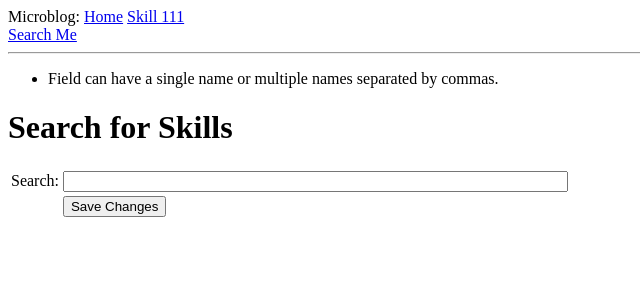
After one commit to upjohnc/skillList, a Flask app: page /SkillSearchForm in a window 1280 px wide. The commit adds this page. Shown: the top 300 px of the page, without its empty margins (0-640 px from the left). Run offline with Flask 2, Linux system fonts and the light colour scheme.

Commit message:
Finished skill search

```diff
--- a/app/forms.py
+++ b/app/forms.py
@@ -6,6 +6,9 @@ class LoginForm(Form):
     openid = StringField('openid', validators=[DataRequired()])
     remember_me = BooleanField('remember_me', default=False)
 
+class SkillSearchForm(Form):
+	skillname = StringField('skillname', validators= [DataRequired()])
+
 class EditEmployee(Form):
 	fName = StringField('fName', validators= [DataRequired()])
 	lName = StringField('lName', validators= [DataRequired()])
--- /dev/null
+++ b/app/templates/DoSearch.html
@@ -0,0 +1,18 @@
+<!-- extend base layout -->
+{% extends "base.html" %}
+
+{% block content %}
+  <h1>Search for Skills</h1>
+  <form action="" method="post" name="edit">
+      {{form.hidden_tag()}}
+      <table>
+          <tr>
+              <td>Search:</td>
+              <td>{{ form.skillname(size=60) }}</td>
+          </tr>
+                        <td></td>
+              <td><input type="submit" value="Save Changes"></td>
+          </tr>
+      </table>
+  </form>
+{% endblock %}
--- a/app/templates/EmplSkills.html
+++ b/app/templates/EmplSkills.html
@@ -1,3 +1,4 @@
+<!-- extend base layout -->
 {% extends "base.html" %}
 {% block content %}
 
--- a/app/templates/base.html
+++ b/app/templates/base.html
@@ -7,7 +7,8 @@
     {% endif %}
   </head>
   <body>
-    <div>Microblog: <a href="/index">Home</a>  <a href="/edit">Edit</a> </div>
+    <div>Microblog: <a href="/index">Home</a>  <a href="/skill/Skill 111">Skill 111</a> </div>
+    <div><a href = "/SkillSearchForm">Search Me</a></div>
     <hr>
     {% with messages = get_flashed_messages() %}
       {% if messages %}
--- a/app/views.py
+++ b/app/views.py
@@ -1,7 +1,7 @@
 from flask import render_template, flash, redirect, url_for
 from app import app, db
 from .models import Employees, Skills, skillEmpl
-from .forms import LoginForm, EditEmployee
+from .forms import LoginForm, EditEmployee, SkillSearchForm
 
 @app.route('/')
 @app.route('/index')
@@ -43,17 +43,7 @@ def editEmpl(id):
 	else:
 		form.fName.data = Empl.fName
 		form.lName.data = Empl.lName
-		# return redirect(url_for('index'))
 	return render_template('editEmpl.html', form=form)
-# EmSkillList = [(i.id, i.skillID) for i in EmSkill]
-#
-# AllSkills = models.Skills.query.all()
-# SkillDict = {}
-# for i in AllSkills:
-# 	for x in EmSkillList:
-# 		print(x)
-# 		if i.id == x[1]:
-# 			print(x[0])
 
 @app.route('/editEskill/<int:eid>', methods = ['GET', 'POST'])
 def EmplSkill(eid):
@@ -78,21 +68,35 @@ def RemoveSkill(id):
 
 @app.route('/AddSkill/<string:id>', methods=['GET', 'POST'])
 def AddSkill(id):
-
 	se = skillEmpl(skillID = int(id.split('_')[0]), emplID = int(id.split('_')[1]))
 	db.session.add(se)
 	db.session.commit()
 	return redirect(url_for('index'))
 
-# suppressing login page
-# @app.route('/login', methods=['GET', 'POST'])
-# def login():
-#     form = LoginForm()
-#     if form.validate_on_submit():
-#         flash('Login requested for OpenID="%s", remember_me=%s' %
-#               (form.openid.data, str(form.remember_me.data)))
-#         return redirect('/index')
-#     return render_template('login.html',
-#                            title='Sign In',
-#                            form=form,
-#                            providers=app.config['OPENID_PROVIDERS'])
+@app.route('/skill/<string:tlist>')
+def showskill(tlist):
+	tlist = tlist.replace('Skill ', '').replace('skill ', '')
+	tlist = [i.strip() for i in tlist.split(',')]
+	if type(tlist) is list:
+		nameS = ['Skill ' + i for i in tlist]
+	else:
+		nameS = ['']
+		nameS.append('Skill ' + tlist)
+	skills = Skills.query.filter(Skills.skillName.in_(nameS)).all()
+	skillList = [i.id for i in skills]
+	se = skillEmpl.query.filter(skillEmpl.skillID.in_(skillList)).all()
+	resultDict = {}
+	for count, i in enumerate(se):
+		e = Employees.query.get(i.emplID)
+		s = Skills.query.get(i.skillID)
+		resultDict[count] = {'emplF': e.fName, 'emplL': e.lName, 'sName' : s.skillName}
+	return render_template('SkillResults.html', tDict = resultDict)
+
+@app.route('/SkillSearchForm', methods=['GET', 'POST'])
+def doSkillSearch():
+	form = SkillSearchForm()
+	if form.validate_on_submit():
+		return redirect(url_for('showskill', tlist=form.skillname.data))
+	else:
+		flash('Field can have a single name or multiple names separated by commas.')
+	return render_template('DoSearch.html', form=form)
```
Also changed, not shown: app/templates/SkillResults.html (added, +18 -0 lines), temp.py (+9 -11 lines), app.db.
